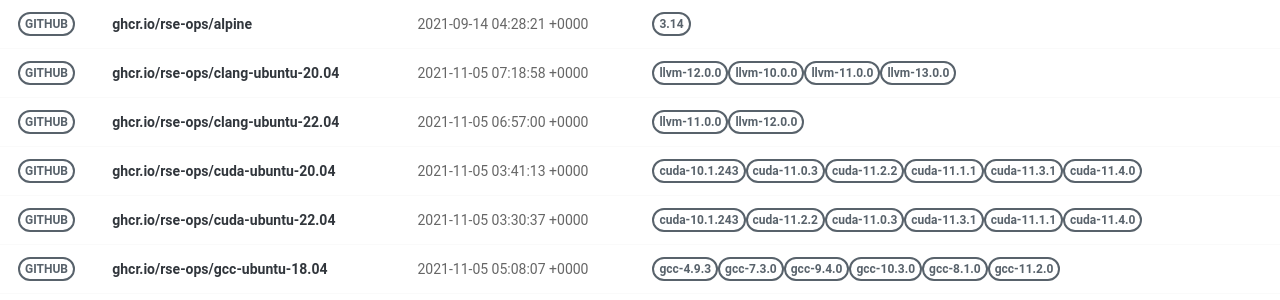
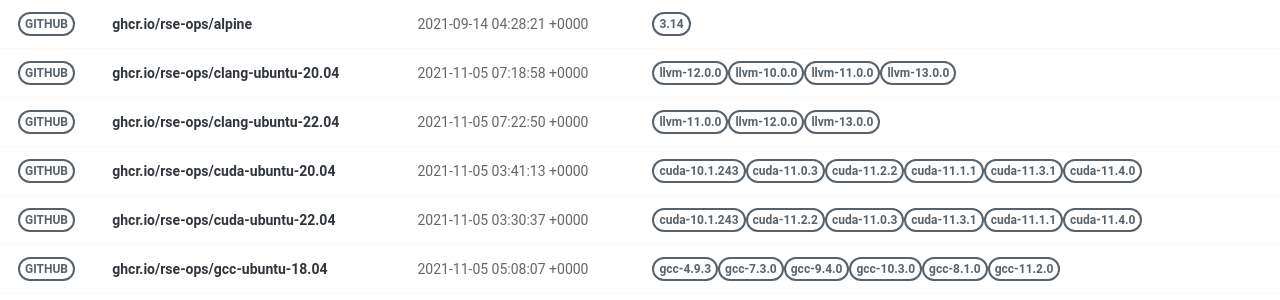
Before and after one commit to rse-ops/docker-images, a Jekyll site: the page built from pages/index.md, in a window 1280 px wide. Shown: the part 130-430 px from the top of the page. Built offline with Jekyll 4.4.1, drawn with Linux system fonts in a browser that asks for light colours; nearby versions of some CDN libraries.

Commit message:
Automated push to update library 2021-11-05

```diff
--- a/_library/ghcr.io-rse-ops-clang-ubuntu-22.04.md
+++ b/_library/ghcr.io-rse-ops-clang-ubuntu-22.04.md
@@ -1,7 +1,7 @@
 ---
 layout: container
 name: ghcr.io/rse-ops/clang-ubuntu-22.04
-updated_at: 2021-11-05 06:57:00.244679
+updated_at: 2021-11-05 07:22:50.088363
 
 
 container_url: https://github.com/orgs/rse-ops/packages/container/package/clang-ubuntu-22.04
@@ -12,5 +12,8 @@ versions:
  - tag: llvm-12.0.0
    dockerfile: https://github.com/rse-ops/docker-images/blob/main/ubuntu/clang/Dockerfile
    manifest: https://crane.ggcr.dev/manifest/ghcr.io/rse-ops/clang-ubuntu-22.04:llvm-12.0.0
+ - tag: llvm-13.0.0
+   dockerfile: https://github.com/rse-ops/docker-images/blob/main/ubuntu/clang/Dockerfile
+   manifest: https://crane.ggcr.dev/manifest/ghcr.io/rse-ops/clang-ubuntu-22.04:llvm-13.0.0
 
 ---
```
